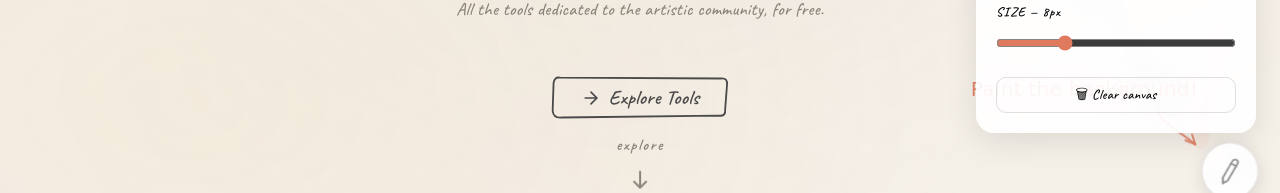
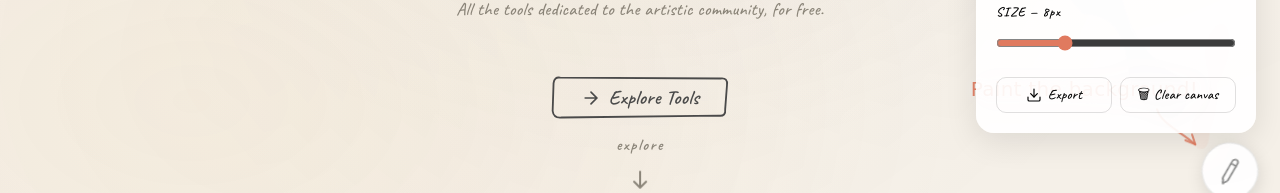
Before and after one commit to vhugoemcruz/lustrous, a Next.js app: page / in a window 1280 px wide. Both pictures are taken after a click on the button 1230 px from the left and 750 px from the top of the page. Shown: the part 579-772 px from the top of the page. Built offline with nearby package versions, Linux system fonts and the light colour scheme; no server answers.

Commit message:
feat: add canvas export functionality and update DrawingToolbar to include export option

```diff
--- a/src/components/ui/artistic-background/ArtisticBackground.tsx
+++ b/src/components/ui/artistic-background/ArtisticBackground.tsx
@@ -140,6 +140,17 @@ export function ArtisticBackground() {
       setHistory([]);
       setHistoryStep(-1);
     }
+  }, []);
+
+  /** Exports the drawing canvas as a PNG file download. */
+  const exportCanvas = useCallback(() => {
+    const canvas = canvasRef.current;
+    if (!canvas) return;
+
+    const link = document.createElement("a");
+    link.download = `lustrous-drawing-${Date.now()}.png`;
+    link.href = canvas.toDataURL("image/png");
+    link.click();
   }, []);
 
   /** Saves current canvas state to history for undo. */
@@ -375,6 +386,7 @@ export function ArtisticBackground() {
         brushSize={brushSize}
         onBrushSizeChange={setBrushSize}
         onClear={clearCanvas}
+        onExport={exportCanvas}
         onUndo={handleUndo}
         canUndo={historyStep >= 0}
         isEraser={isEraser}
--- a/src/components/ui/artistic-background/DrawingToolbar.tsx
+++ b/src/components/ui/artistic-background/DrawingToolbar.tsx
@@ -88,11 +88,32 @@ const UndoIcon: FC = () => (
   </svg>
 );
 
+/**
+ * Export icon — download arrow pointing into a tray.
+ */
+const ExportIcon: FC = () => (
+  <svg
+    width="16"
+    height="16"
+    viewBox="0 0 24 24"
+    fill="none"
+    stroke="currentColor"
+    strokeWidth="1.75"
+    strokeLinecap="round"
+    strokeLinejoin="round"
+    aria-hidden="true"
+  >
+    <path d="M21 15v4a2 2 0 0 1-2 2H5a2 2 0 0 1-2-2v-4" />
+    <polyline points="7 10 12 15 17 10" />
+    <line x1="12" y1="15" x2="12" y2="3" />
+  </svg>
+);
+
 // ─── Drawing Toolbar ──────────────────────────────────────────────────────────
 
 /**
  * Floating drawing toolbar that provides colour selection, brush-size control,
- * eraser mode, undo, and canvas clear functionality.
+ * eraser mode, undo, export, and canvas clear functionality.
  *
  * Positioned `fixed` at the bottom-right of the viewport. The `toolbarBottom`
  * prop allows the parent to push the toolbar up when the page footer is visible.
@@ -106,6 +127,7 @@ export const DrawingToolbar: FC<DrawingToolbarProps> = ({
   brushSize,
   onBrushSizeChange,
   onClear,
+  onExport,
   onUndo,
   canUndo,
   isEraser,
@@ -115,6 +137,7 @@ export const DrawingToolbar: FC<DrawingToolbarProps> = ({
   toolbarBottom,
 }) => {
   const panelRef = useRef<HTMLDivElement>(null);
+  const pencilBtnRef = useRef<HTMLButtonElement>(null);
 
   useClickOutside(
     panelRef,
@@ -122,6 +145,7 @@ export const DrawingToolbar: FC<DrawingToolbarProps> = ({
       if (panelOpen) onTogglePanel();
     },
     panelOpen,
+    [pencilBtnRef],
   );
 
   return (
@@ -271,11 +295,10 @@ export const DrawingToolbar: FC<DrawingToolbarProps> = ({
             />
           </div>
 
-          {/* Action buttons */}
+          {/* Action buttons — Export + Clear */}
           <div style={{ display: "flex", gap: "8px" }}>
-            {selectedColor && (
             <button
-                onClick={onDeactivateColor}
+              onClick={onExport}
               style={{
                 fontSize: "14px",
                 color: "#000",
@@ -287,6 +310,10 @@ export const DrawingToolbar: FC<DrawingToolbarProps> = ({
                 transition: "background 0.15s ease, color 0.15s ease",
                 letterSpacing: "0.02em",
                 flex: 1,
+                display: "flex",
+                alignItems: "center",
+                justifyContent: "center",
+                gap: "6px",
               }}
               onMouseEnter={(e) => {
                 (e.currentTarget as HTMLButtonElement).style.background =
@@ -300,11 +327,10 @@ export const DrawingToolbar: FC<DrawingToolbarProps> = ({
                 (e.currentTarget as HTMLButtonElement).style.color =
                   "#000";
               }}
-                aria-label="Remove colour"
+              aria-label="Export drawing"
             >
-                ✕ Remove colour
+              <ExportIcon /> Export
             </button>
-            )}
             <button
               onClick={onClear}
               style={{
@@ -339,7 +365,7 @@ export const DrawingToolbar: FC<DrawingToolbarProps> = ({
         </div>
       )}
 
-      {/* ── Action buttons row (undo + eraser + pencil) ── */}
+      {/* ── Action buttons row (undo + eraser + deactivate/pencil) ── */}
       <div style={{ display: "flex", alignItems: "center", gap: "10px" }}>
         {/* Undo button — only when colour is selected */}
         {selectedColor && (
@@ -454,8 +480,59 @@ export const DrawingToolbar: FC<DrawingToolbarProps> = ({
           </div>
         )}
 
+        {/* ── Pencil toggle button with deactivate X above ── */}
+        <div style={{ position: "relative" }}>
+          {/* Deactivate button — small X above pencil, only when colour is active */}
+          {selectedColor && (
+            <button
+              onClick={onDeactivateColor}
+              title="Stop painting"
+              style={{
+                position: "absolute",
+                bottom: "calc(100% + 10px)",
+                left: "50%",
+                transform: "translateX(-50%)",
+                width: "28px",
+                height: "28px",
+                borderRadius: "50%",
+                background: "rgba(255,255,255,0.92)",
+                backdropFilter: "blur(16px)",
+                WebkitBackdropFilter: "blur(16px)",
+                border: "1.5px solid rgba(0,0,0,0.10)",
+                boxShadow: "0 2px 8px rgba(0,0,0,0.10)",
+                cursor: "pointer",
+                display: "flex",
+                alignItems: "center",
+                justifyContent: "center",
+                transition: "all 0.25s cubic-bezier(0.34, 1.56, 0.64, 1)",
+                outline: "none",
+                fontSize: "13px",
+                fontWeight: 600,
+                color: "rgba(0,0,0,0.50)",
+                lineHeight: 1,
+                animation: "panel-in 0.2s ease",
+              }}
+              onMouseEnter={(e) => {
+                (e.currentTarget as HTMLButtonElement).style.background =
+                  "rgba(0,0,0,0.08)";
+                (e.currentTarget as HTMLButtonElement).style.color =
+                  "rgba(0,0,0,0.70)";
+              }}
+              onMouseLeave={(e) => {
+                (e.currentTarget as HTMLButtonElement).style.background =
+                  "rgba(255,255,255,0.92)";
+                (e.currentTarget as HTMLButtonElement).style.color =
+                  "rgba(0,0,0,0.50)";
+              }}
+              aria-label="Stop painting"
+            >
+              ✕
+            </button>
+          )}
+
           {/* ── Pencil toggle button ── */}
           <button
+            ref={pencilBtnRef}
             onClick={onTogglePanel}
             title={selectedColor ? "Drawing options" : "Start painting"}
             style={{
@@ -489,5 +566,6 @@ export const DrawingToolbar: FC<DrawingToolbarProps> = ({
           </button>
         </div>
       </div>
+    </div>
   );
 };
--- a/src/components/ui/artistic-background/types.ts
+++ b/src/components/ui/artistic-background/types.ts
@@ -72,6 +72,8 @@ export interface DrawingToolbarProps {
   eraserSize: number;
   /** Callback to change the eraser radius. */
   onEraserSizeChange: (size: number) => void;
+  /** Callback to export the drawing canvas as an image. */
+  onExport: () => void;
   /** CSS `bottom` value for the toolbar (for footer-aware positioning). */
   toolbarBottom: string;
 }
```
Also changed, not shown: src/lib/hooks/useClickOutside.ts (+12 -4 lines). Lines whose indentation alone changed are shown as unchanged.
